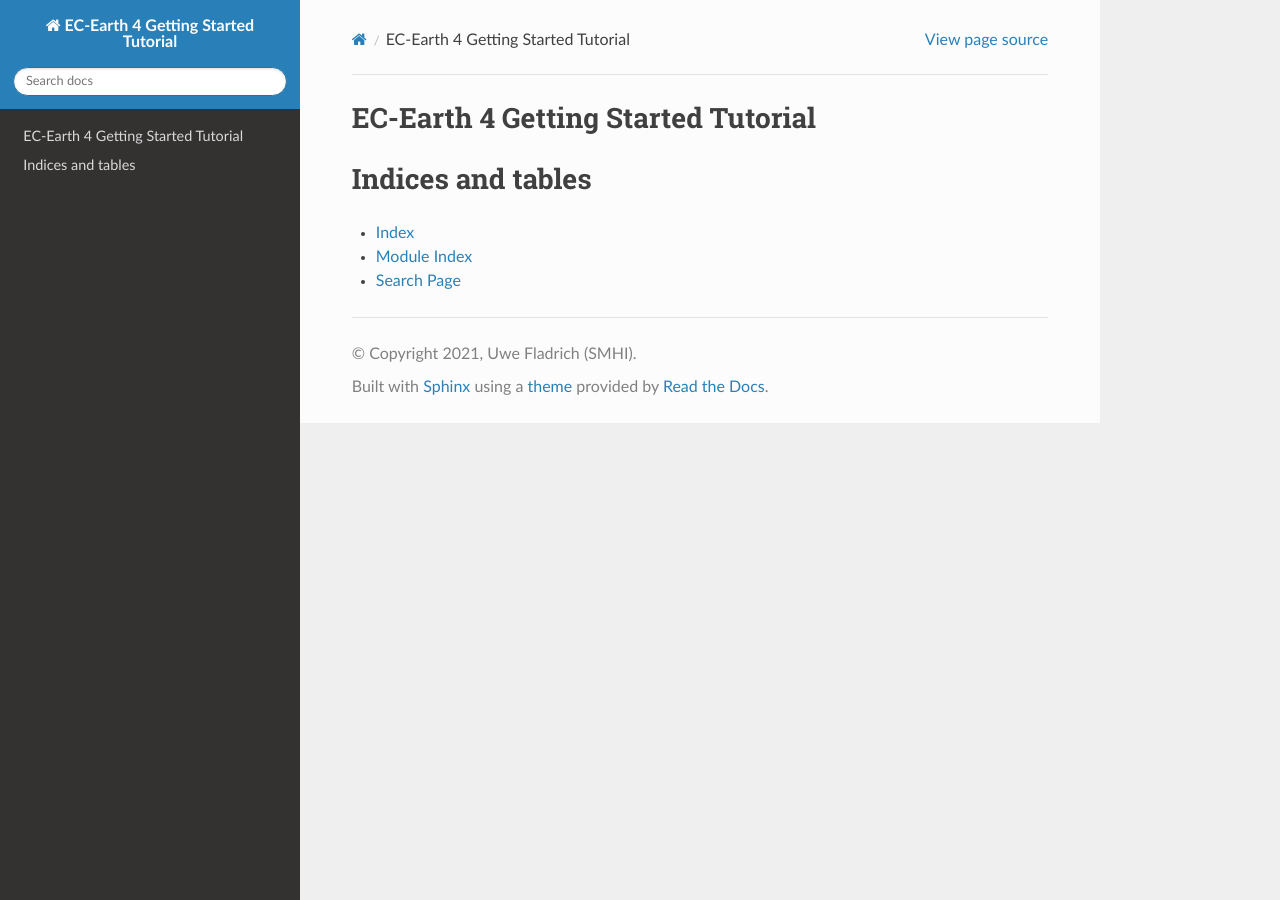
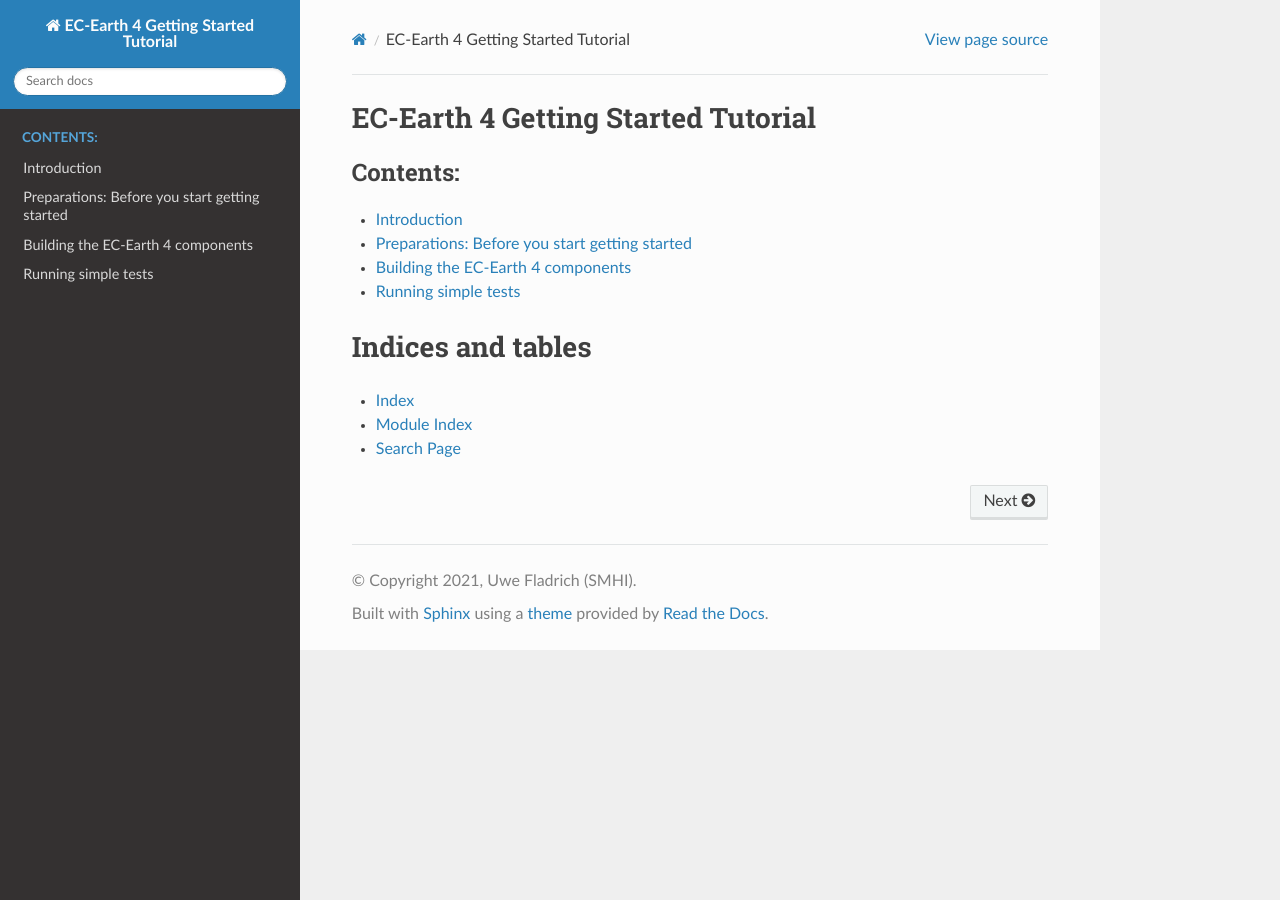
Before and after one commit to EC-Earth/ec-earth-4-tutorial, a Sphinx documentation site: the page built from source/index.rst, in a window 1280 px wide. Built offline with Sphinx 7.4.7 and the Read the Docs theme 2.0.0, drawn with Linux system fonts in a browser that asks for light colours.

Commit message:
Add main section files

```diff
--- a/source/conf.py
+++ b/source/conf.py
@@ -50,4 +50,14 @@ html_theme = 'sphinx_rtd_theme'
 # Add any paths that contain custom static files (such as style sheets) here,
 # relative to this directory. They are copied after the builtin static files,
 # so a file named "default.css" will overwrite the builtin "default.css".
-html_static_path = ['_static']
+# html_static_path = ['_static']
+
+rst_prolog = """
+.. |nbsp| unicode:: 0xA0
+   :trim:
+
+.. |nnbsp| unicode:: 0x202F
+   :trim:
+
+.. |ece4| replace:: EC-Earth |nnbsp| 4
+"""
--- a/source/index.rst
+++ b/source/index.rst
@@ -5,6 +5,10 @@ EC-Earth 4 Getting Started Tutorial
    :maxdepth: 2
    :caption: Contents:
 
+   introduction
+   preparations
+   building
+   simple-experiments
 
 
 Indices and tables
```
Also changed, not shown: source/building.rst (added, +16 -0 lines), source/introduction.rst (added, +16 -0 lines), source/preparations.rst (added, +16 -0 lines), source/simple-experiments.rst (added, +16 -0 lines).
